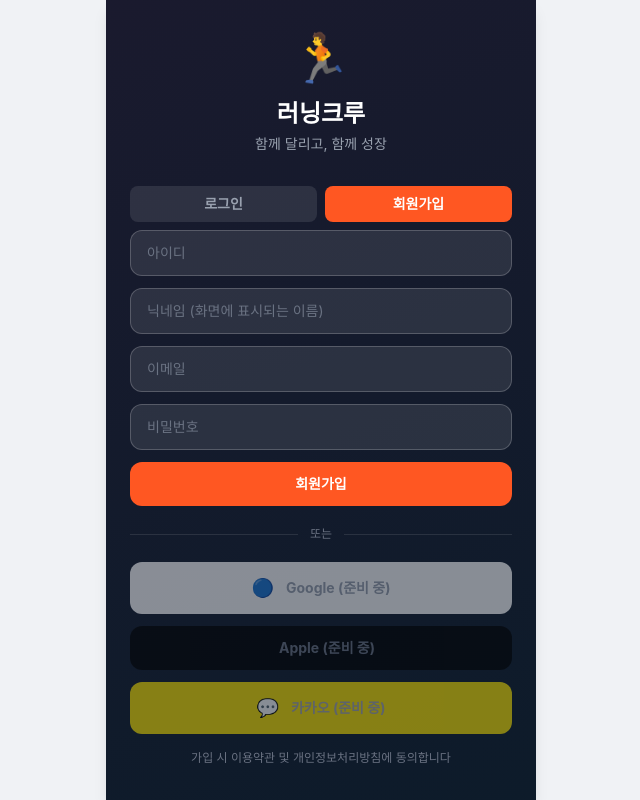
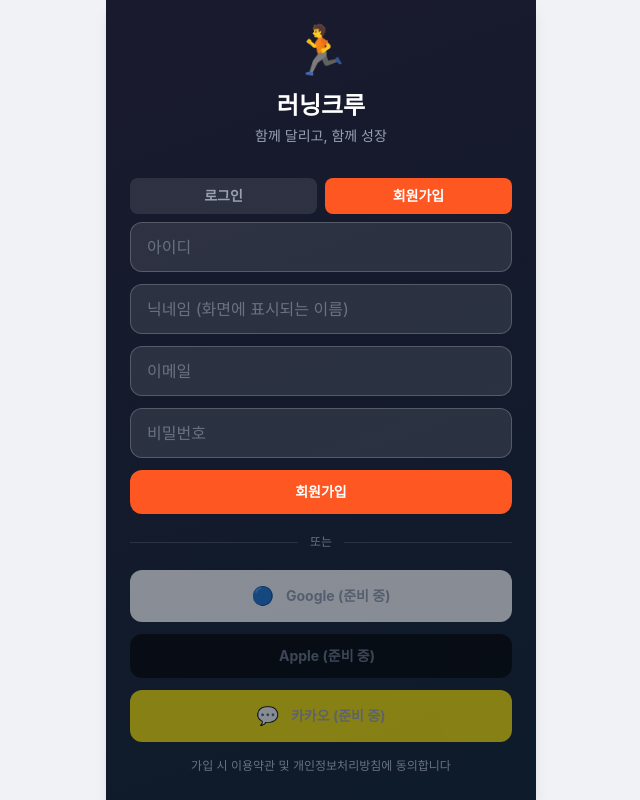
Before and after one commit to ziondady/running-crew-web, a Next.js app: page / in a window 1280 px wide. Both pictures are taken after a click on the button "회원가입". Shown: the whole page, without its empty margins (319-959 px from the left). Built offline with nearby package versions, Linux system fonts and the light colour scheme; no server answers.

Commit message:
iOS input 포커스 시 자동 줌 방지 - viewport 설정 + input font-size 16px
Co-Authored-By: Claude Opus 4.6 (1M context) <noreply@anthropic.com>

```diff
--- a/src/app/layout.tsx
+++ b/src/app/layout.tsx
@@ -1,5 +1,12 @@
 import type { Metadata } from "next";
 import "./globals.css";
+
+export const viewport = {
+  width: 'device-width',
+  initialScale: 1,
+  maximumScale: 1,
+  userScalable: false,
+};
 
 export const metadata: Metadata = {
   title: "러닝크루",
--- a/src/app/page.tsx
+++ b/src/app/page.tsx
@@ -123,7 +123,7 @@ export default function LoginPage() {
           placeholder="아이디"
           value={username}
           onChange={(e) => setUsername(e.target.value)}
-          className="w-full bg-white/10 border border-white/20 rounded-xl py-3 px-4 text-white text-sm outline-none placeholder:text-gray-500 focus:border-[var(--primary)]"
+          className="w-full bg-white/10 border border-white/20 rounded-xl py-3 px-4 text-white text-base outline-none placeholder:text-gray-500 focus:border-[var(--primary)]"
         />
 
         {/* Nickname (register only) */}
@@ -133,7 +133,7 @@ export default function LoginPage() {
             placeholder="닉네임 (화면에 표시되는 이름)"
             value={nickname}
             onChange={(e) => setNickname(e.target.value)}
-            className="w-full bg-white/10 border border-white/20 rounded-xl py-3 px-4 text-white text-sm outline-none placeholder:text-gray-500 focus:border-[var(--primary)]"
+            className="w-full bg-white/10 border border-white/20 rounded-xl py-3 px-4 text-white text-base outline-none placeholder:text-gray-500 focus:border-[var(--primary)]"
           />
         )}
 
@@ -144,7 +144,7 @@ export default function LoginPage() {
             placeholder="이메일"
             value={email}
             onChange={(e) => setEmail(e.target.value)}
-            className="w-full bg-white/10 border border-white/20 rounded-xl py-3 px-4 text-white text-sm outline-none placeholder:text-gray-500 focus:border-[var(--primary)]"
+            className="w-full bg-white/10 border border-white/20 rounded-xl py-3 px-4 text-white text-base outline-none placeholder:text-gray-500 focus:border-[var(--primary)]"
           />
         )}
 
@@ -155,7 +155,7 @@ export default function LoginPage() {
           value={password}
           onChange={(e) => setPassword(e.target.value)}
           onKeyDown={(e) => e.key === "Enter" && handleSubmit()}
-          className="w-full bg-white/10 border border-white/20 rounded-xl py-3 px-4 text-white text-sm outline-none placeholder:text-gray-500 focus:border-[var(--primary)]"
+          className="w-full bg-white/10 border border-white/20 rounded-xl py-3 px-4 text-white text-base outline-none placeholder:text-gray-500 focus:border-[var(--primary)]"
         />
 
         {/* Error */}
```
